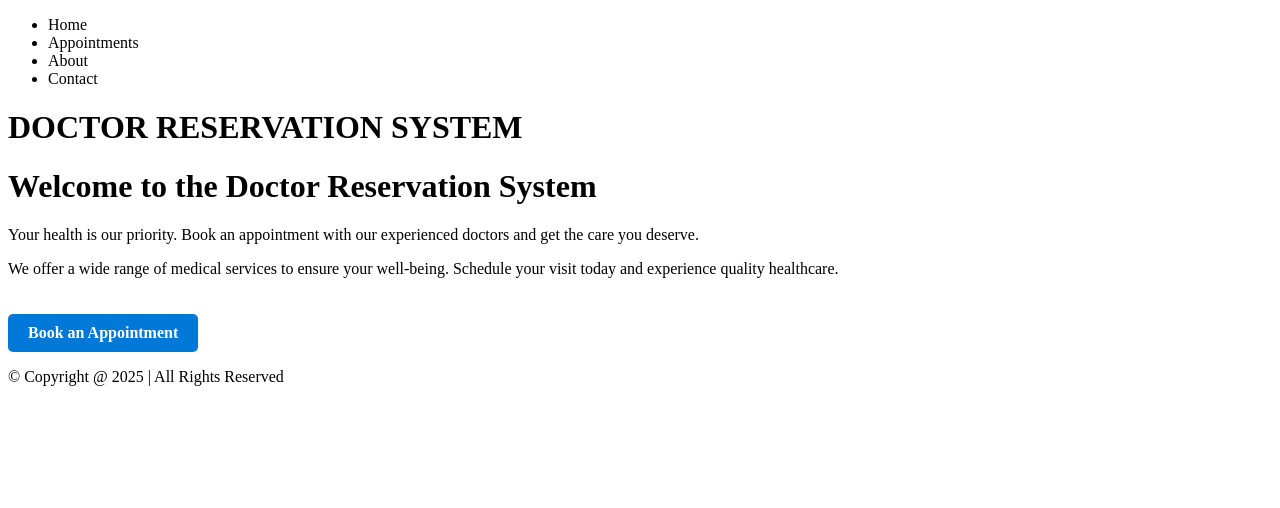
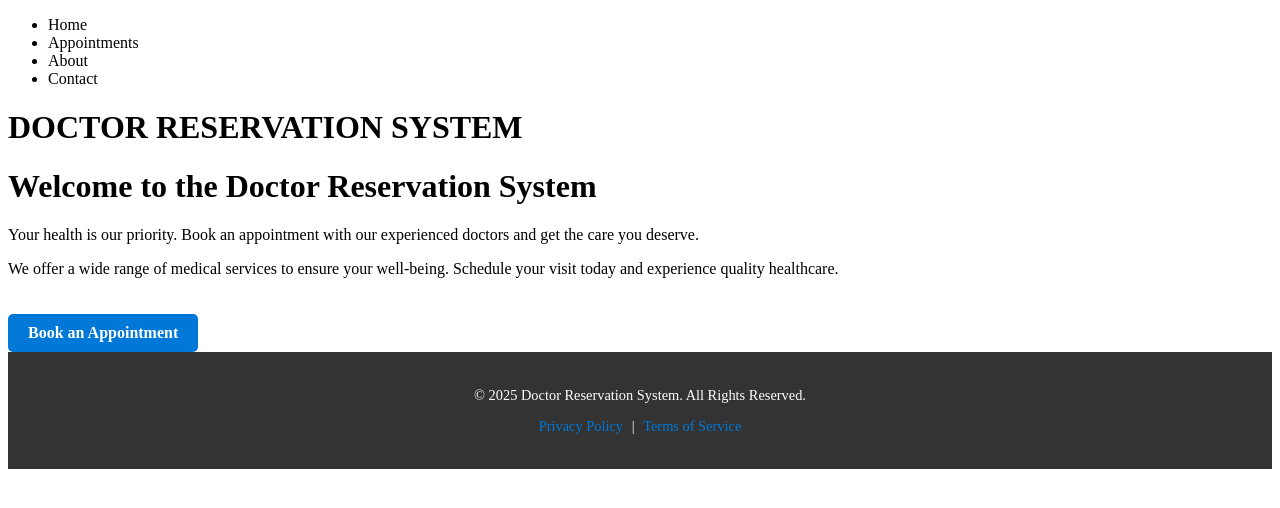
Before and after one commit to Avitus29/my-react-app, a React (Vite) app: page / in a window 1280 px wide. Shown: the top 508 px of the page. Built offline with nearby package versions, Linux system fonts and the light colour scheme.

Commit message:
refactor Footer component with updated styling and structure; enhance button styles in Content component

```diff
--- a/src/Components/Content/Content.css
+++ b/src/Components/Content/Content.css
@@ -1,13 +1,14 @@
+/* Button styling */
 .Content .btn {
     display: inline-block;
     margin-top: 20px;
     padding: 10px 20px;
-    background-color: #0078d7;
-    color: #fff;
+    background-color: #0078d7; /* Button color */
+    color: #fff; /* Text color */
     font-size: 1rem;
     font-weight: bold;
     text-decoration: none;
-    border-radius: 5px;
+    border-radius: 5px; /* Rounded corners */
     transition: background-color 0.3s ease;
 }
 
--- a/src/Components/Footer/Footer.css
+++ b/src/Components/Footer/Footer.css
@@ -1,10 +1,17 @@
-.footer {
-    background-color: darkslategray;
-    color: white;
+.Footer {
+    background-color: #333; /* Dark background */
+    color: #fff; /* White text */
+    padding: 20px 0;
     text-align: center;
-    padding: 15px 0;
-    font-size: 14px;
-    position: relative;
-    bottom: 0;
-    width: 100%;
-  }
+    font-size: 0.9rem;
+}
+
+.Footer-content a {
+    color: #0078d7; /* Accent color for links */
+    text-decoration: none;
+    margin: 0 5px;
+}
+
+.Footer-content a:hover {
+    text-decoration: underline; /* Underline on hover */
+}
--- a/src/Components/Footer/Footer.jsx
+++ b/src/Components/Footer/Footer.jsx
@@ -1,9 +1,16 @@
 import "./Footer.css";
+
 const Footer = () => {
   return (
-    <div>
-      <p>© Copyright @ 2025 | All Rights Reserved</p>
-    </div>
+    <footer className="Footer">
+      <div className="Footer-content">
+        <p>© 2025 Doctor Reservation System. All Rights Reserved.</p>
+        <p>
+          <a href="#privacy-policy">Privacy Policy</a> |{" "}
+          <a href="#terms-of-service">Terms of Service</a>
+        </p>
+      </div>
+    </footer>
   );
 };
 
```
